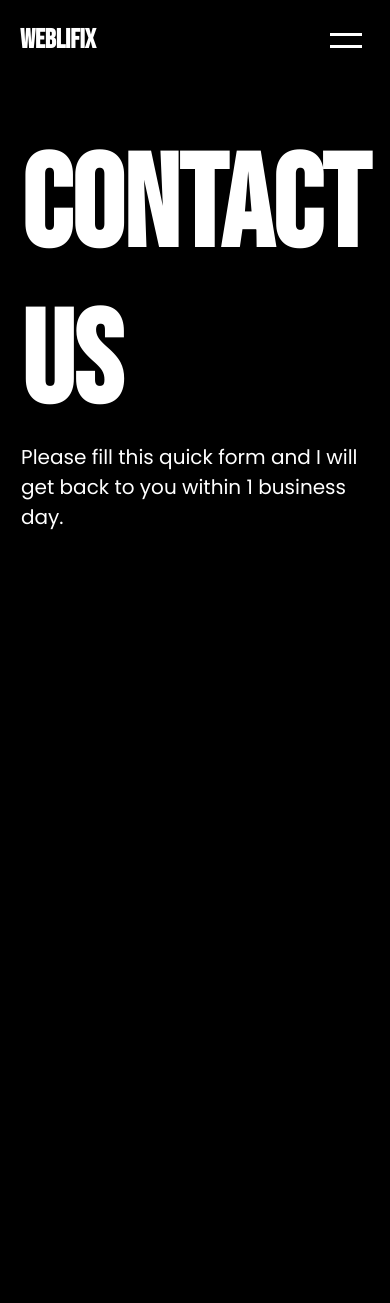
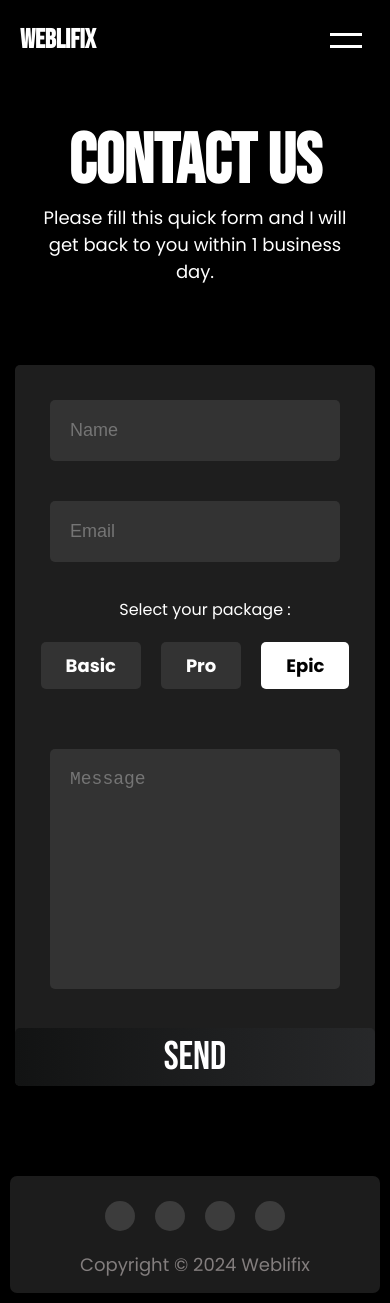
Before and after one commit to SamidShad/alphatest, a Next.js app: page /contact in a window 390 px wide. Before the commit the page ends 844 px from the top, so only its background shows below. Built offline with nearby package versions, Linux system fonts and the light colour scheme.

Commit message:
Contact Page Added

```diff
--- a/src/app/contact/contact.module.css
+++ b/src/app/contact/contact.module.css
@@ -7,7 +7,7 @@
 .contact_page_header_contianer {
   max-width: 1500px;
   width: 100%;
-  margin: 130px 30px;
+  margin: 120px 30px 50px 30px;
 }
 
 .contact_page_header_contianer h1 {
@@ -23,3 +23,222 @@
   width: 100%;
   font-family: "Poppins", sans-serif;
 }
+
+.contact_page_body_area {
+  display: flex;
+  justify-content: center;
+  align-items: center;
+}
+
+.contact_page_body_contianer {
+  max-width: 1550px;
+  margin-bottom: 50px;
+  width: 100%;
+  display: flex;
+  justify-content: center;
+  align-items: center;
+}
+
+.contact_card {
+  background: #1e1e1e;
+  backdrop-filter: blur(15.9px);
+  -webkit-backdrop-filter: blur(15.9px);
+  margin: 30px;
+  border-radius: 5px;
+  display: flex;
+  justify-content: center;
+  align-items: center;
+  flex-direction: column;
+}
+
+.contact_card_sides {
+  width: 100%;
+  display: flex;
+  justify-content: space-between;
+  align-items: center;
+}
+
+.contact_card_side_1 {
+  display: flex;
+  flex-direction: column;
+}
+
+.contact_card_side_1 input {
+  background-color: #333333;
+  color: white;
+  width: 500px;
+  border-radius: 5px;
+  outline: none;
+  margin: 20px;
+  border: none;
+  font-size: 25px;
+  padding: 20px;
+}
+
+.contact_card_side_1 span {
+  font-family: "Poppins", sans-serif;
+  color: white;
+  margin-left: 20px;
+  margin-top: 15px;
+}
+
+.package_area {
+  display: flex;
+}
+
+.package_area div {
+  display: flex;
+  align-items: center;
+  margin: 20px;
+  width: 100%;
+}
+
+.package_area div label {
+  background-color: #333333;
+  border-radius: 5px;
+  cursor: pointer;
+  font-family: "Poppins", sans-serif;
+  font-weight: bold;
+  color: white;
+  font-size: 20px;
+  padding: 10px 50px;
+}
+
+.package_area div input[type="radio"] {
+  display: none;
+}
+
+.package_area div input:checked + label {
+  background-color: white;
+  color: black;
+}
+
+.contact_card_side_1,
+.contact_card_side_2 {
+  margin: 30px;
+}
+
+.contact_card_side_2 textarea {
+  background-color: #333333;
+  color: white;
+  width: 700px;
+  border-radius: 5px;
+  outline: none;
+  resize: none;
+  margin: 20px;
+  border: none;
+  font-size: 25px;
+  padding: 20px;
+}
+
+.contact_card_btn {
+  width: 100%;
+}
+
+@media only screen and (max-width: 1515px) {
+  .contact_card_side_2 textarea {
+    width: 600px;
+  }
+}
+
+@media only screen and (max-width: 1415px) {
+  .contact_card_side_2 textarea {
+    width: 500px;
+  }
+}
+
+@media only screen and (max-width: 1315px) {
+  .contact_card_side_2 textarea {
+    width: 450px;
+  }
+}
+
+@media only screen and (max-width: 1295px) {
+  .contact_page_header_contianer {
+    display: flex;
+    justify-content: center;
+    align-items: center;
+    flex-direction: column;
+  }
+
+  .contact_page_header_contianer p {
+    text-align: center;
+  }
+
+  .contact_card_sides {
+    flex-direction: column;
+  }
+  .contact_card_side_2 textarea {
+    width: 500px;
+  }
+}
+
+@media only screen and (max-width: 665px) {
+  .contact_card_side_1,
+  .contact_card_side_2 {
+    margin: 15px;
+  }
+
+  .contact_card_side_1 {
+    display: flex;
+    justify-content: center;
+    align-items: center;
+  }
+
+  .contact_card_side_1 input {
+    width: 400px;
+  }
+
+  .package_area div label {
+    font-size: 18px;
+    padding: 10px 40px;
+  }
+
+  .contact_card_side_2 textarea {
+    width: 400px;
+  }
+}
+
+@media only screen and (max-width: 630px) {
+  .contact_page_header_contianer h1 {
+    font-size: 70px;
+  }
+  .contact_page_header_contianer p {
+    font-size: 18px;
+  }
+}
+
+@media only screen and (max-width: 575px) {
+  .contact_card_side_1 input {
+    width: 350px;
+    font-size: 18px;
+  }
+
+  .package_area div label {
+    padding: 10px 30px;
+  }
+
+  .contact_card_side_2 textarea {
+    font-size: 18px;
+    width: 350px;
+  }
+}
+
+@media only screen and (max-width: 485px) {
+  .contact_card_side_1 input {
+    width: 250px;
+  }
+
+  .package_area div {
+    margin: 10px;
+  }
+
+  .package_area div label {
+    padding: 10px 25px;
+    margin-top: 10px;
+  }
+
+  .contact_card_side_2 textarea {
+    width: 250px;
+  }
+}
--- a/src/app/contact/page.js
+++ b/src/app/contact/page.js
@@ -14,7 +14,44 @@ function Contact() {
             </p>
           </div>
         </div>
+        <div className={styles.contact_page_body_area}>
+          <div className={styles.contact_page_body_contianer}>
+            <div className={styles.contact_card}>
+              <div className={styles.contact_card_sides}>
+                <div className={styles.contact_card_side_1}>
+                  <input type="text" name="username" placeholder="Name" />
+                  <input type="text" name="useremail" placeholder="Email" />
+                  <span>Select your package :</span>
+                  <div className={styles.package_area}>
+                    <div>
+                      <input type="radio" name="basic" id="basic" checked />
+                      <label htmlFor="basic">Basic</label>
+                    </div>
+                    <div>
+                      <input type="radio" name="basic" id="pro" checked />
+                      <label htmlFor="pro">Pro</label>
+                    </div>
+                    <div>
+                      <input type="radio" name="basic" id="epic" checked />
+                      <label htmlFor="epic">Epic</label>
+                    </div>
+                  </div>
+                </div>
+                <div className={styles.contact_card_side_2}>
+                  <textarea
+                    name="usermessage"
+                    placeholder="Message"
+                    cols="30"
+                    rows="10"
+                  ></textarea>
+                </div>
+              </div>
+              <button className={`btn ${styles.contact_card_btn}`}>Send</button>
+            </div>
+          </div>
+        </div>
       </section>
+      <Footer />
     </>
   );
 }
```
